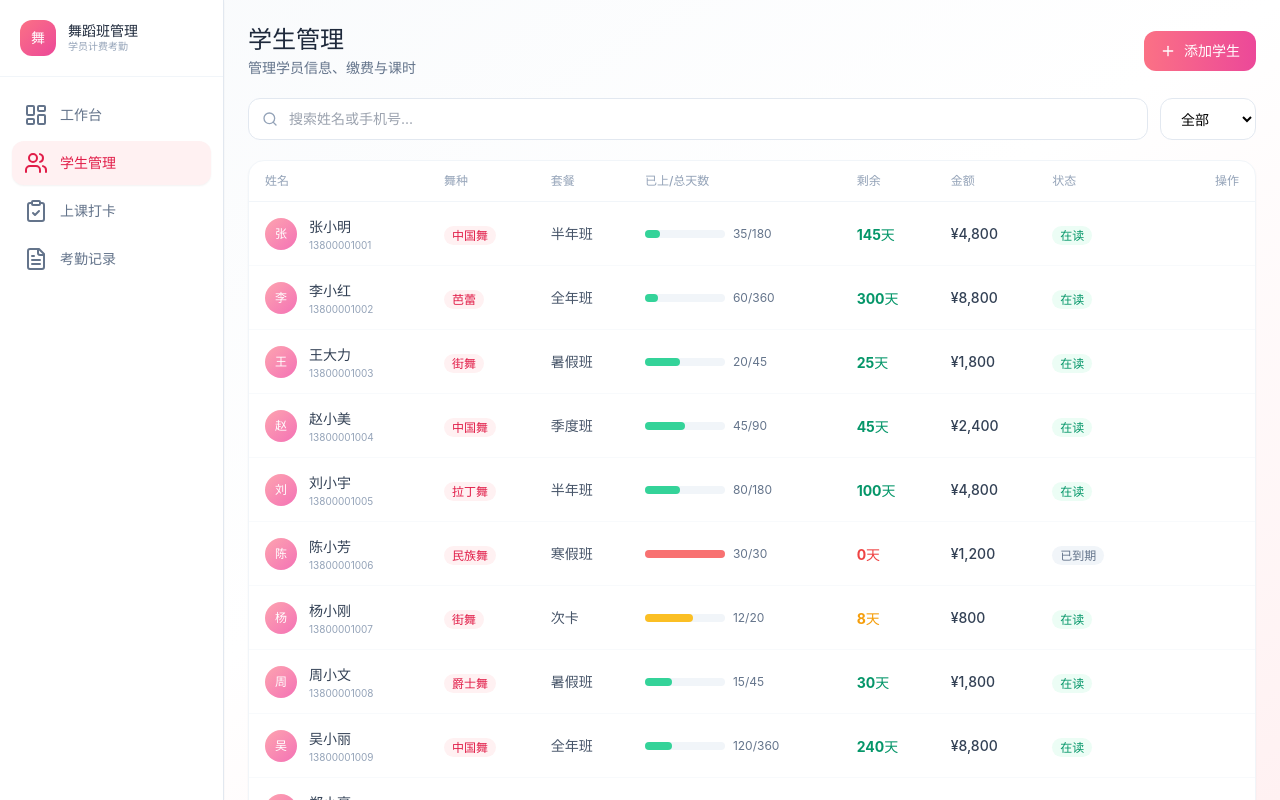
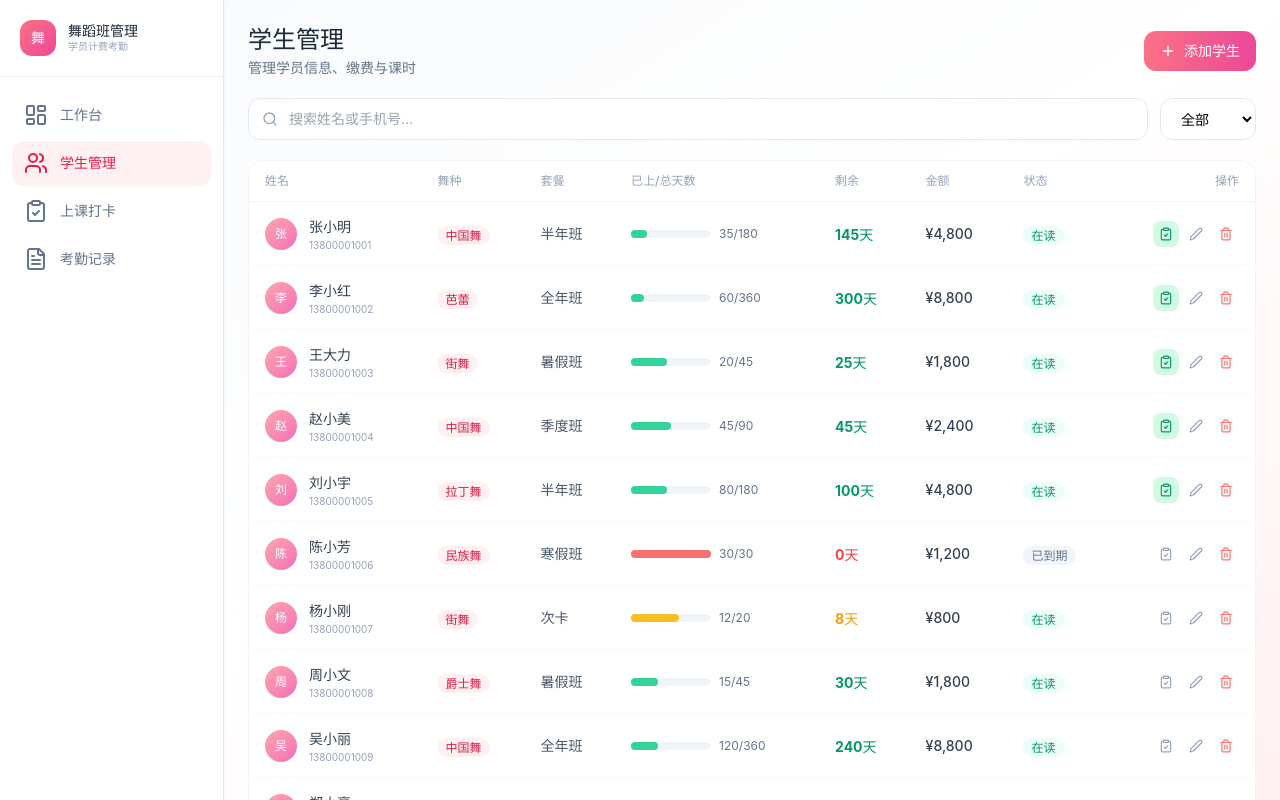
Before and after one commit to 1395720784-glitch/xingqubankaoqin, a React (Vite) app: page /#/students in a window 1280 px wide. Built offline with nearby package versions, Linux system fonts and the light colour scheme.

Commit message:
添加学生删除按钮始终可见，添加打卡快捷通道

```diff
--- a/src/pages/Students.tsx
+++ b/src/pages/Students.tsx
@@ -2,13 +2,22 @@ import { useState } from 'react';
 import { useStore } from '@/store/useStore';
 import type { Student, DanceStyle, PlanType } from '@/types';
 import { DANCE_STYLES, PLAN_TYPES, PLAN_DAYS } from '@/types';
-import { Plus, Edit2, Trash2, Search, X } from 'lucide-react';
+import { useNavigate } from 'react-router-dom';
+import { Plus, Edit2, Trash2, Search, X, ClipboardCheck } from 'lucide-react';
 
 export default function Students() {
+  const navigate = useNavigate();
   const students = useStore((s) => s.students);
+  const attendance = useStore((s) => s.attendance);
   const addStudent = useStore((s) => s.addStudent);
   const updateStudent = useStore((s) => s.updateStudent);
   const deleteStudent = useStore((s) => s.deleteStudent);
+  const markAttendance = useStore((s) => s.markAttendance);
+  const unmarkAttendance = useStore((s) => s.unmarkAttendance);
+
+  const today = new Date().toISOString().split('T')[0];
+  const todayRecords = attendance.filter((r) => r.date === today);
+  const todayIds = new Set(todayRecords.map((r) => r.studentId));
 
   const [search, setSearch] = useState('');
   const [filterStatus, setFilterStatus] = useState('全部');
@@ -61,6 +70,15 @@ export default function Students() {
 
   const handleDelete = (id: string) => {
     if (window.confirm('确定删除该学生吗？')) deleteStudent(id);
+  };
+
+  const handleCheckIn = (studentId: string) => {
+    if (todayIds.has(studentId)) {
+      const record = todayRecords.find((r) => r.studentId === studentId);
+      if (record) unmarkAttendance(record.id);
+    } else {
+      markAttendance(studentId, today);
+    }
   };
 
   return (
@@ -134,7 +152,18 @@ export default function Students() {
                       <span className={`text-xs px-2 py-0.5 rounded-full font-medium ${s.status === '在读' ? 'bg-emerald-50 text-emerald-600' : s.status === '已到期' ? 'bg-slate-100 text-slate-500' : 'bg-red-50 text-red-500'}`}>{s.status}</span>
                     </td>
                     <td className="px-4 py-3">
-                      <div className="flex justify-end gap-1 opacity-0 group-hover:opacity-100 transition-opacity">
+                      <div className="flex justify-end gap-1">
+                        <button
+                          onClick={() => handleCheckIn(s.id)}
+                          className={`p-1.5 rounded-lg transition-all ${
+                            todayIds.has(s.id)
+                              ? 'bg-emerald-100 text-emerald-600 hover:bg-emerald-200'
+                              : 'hover:bg-emerald-50 text-slate-400 hover:text-emerald-600'
+                          }`}
+                          title={todayIds.has(s.id) ? '已打卡，点击取消' : '上课打卡'}
+                        >
+                          <ClipboardCheck className="w-3.5 h-3.5" />
+                        </button>
                         <button onClick={() => openEdit(s)} className="p-1.5 rounded-lg hover:bg-slate-100"><Edit2 className="w-3.5 h-3.5 text-slate-400" /></button>
                         <button onClick={() => handleDelete(s.id)} className="p-1.5 rounded-lg hover:bg-red-50"><Trash2 className="w-3.5 h-3.5 text-red-400" /></button>
                       </div>
```
